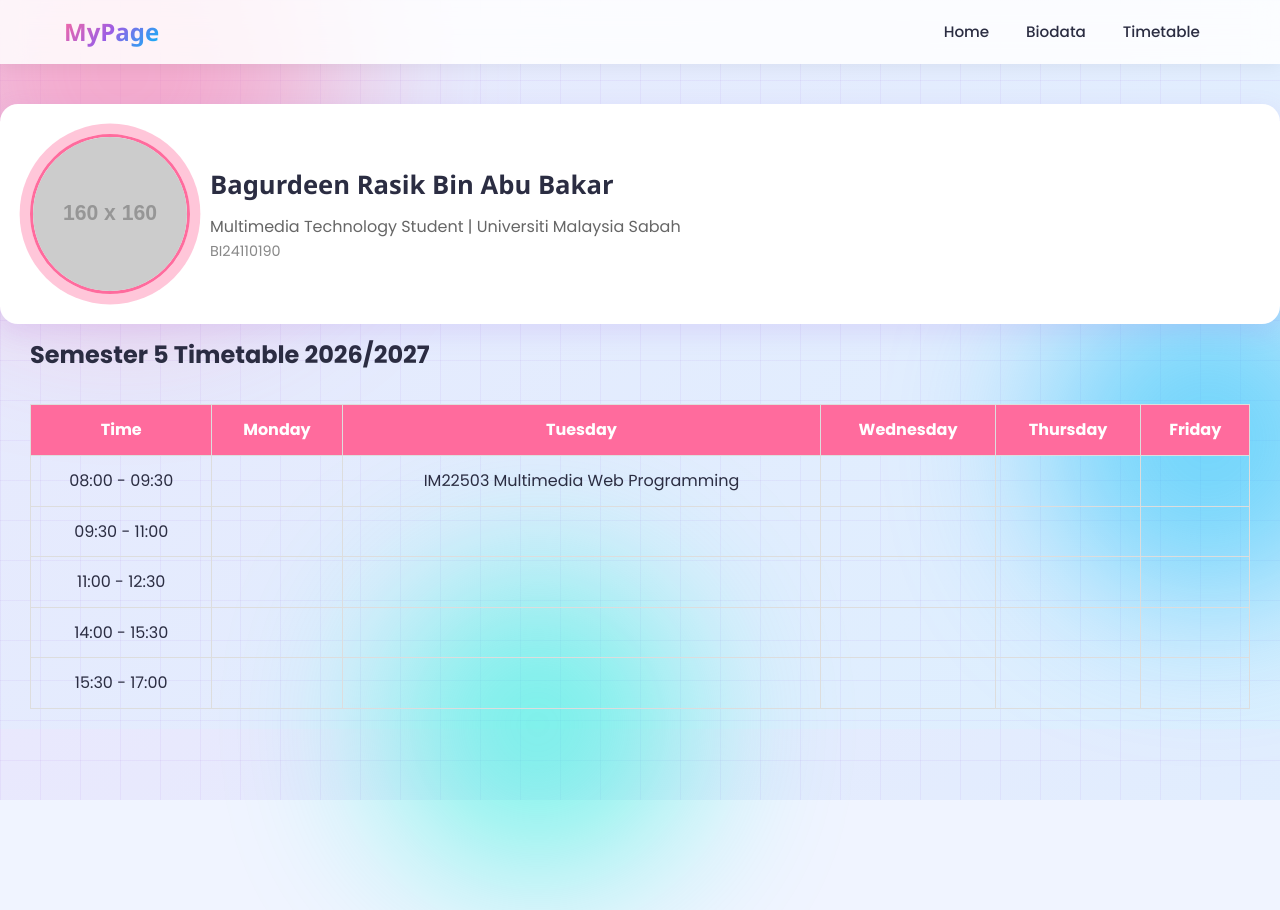
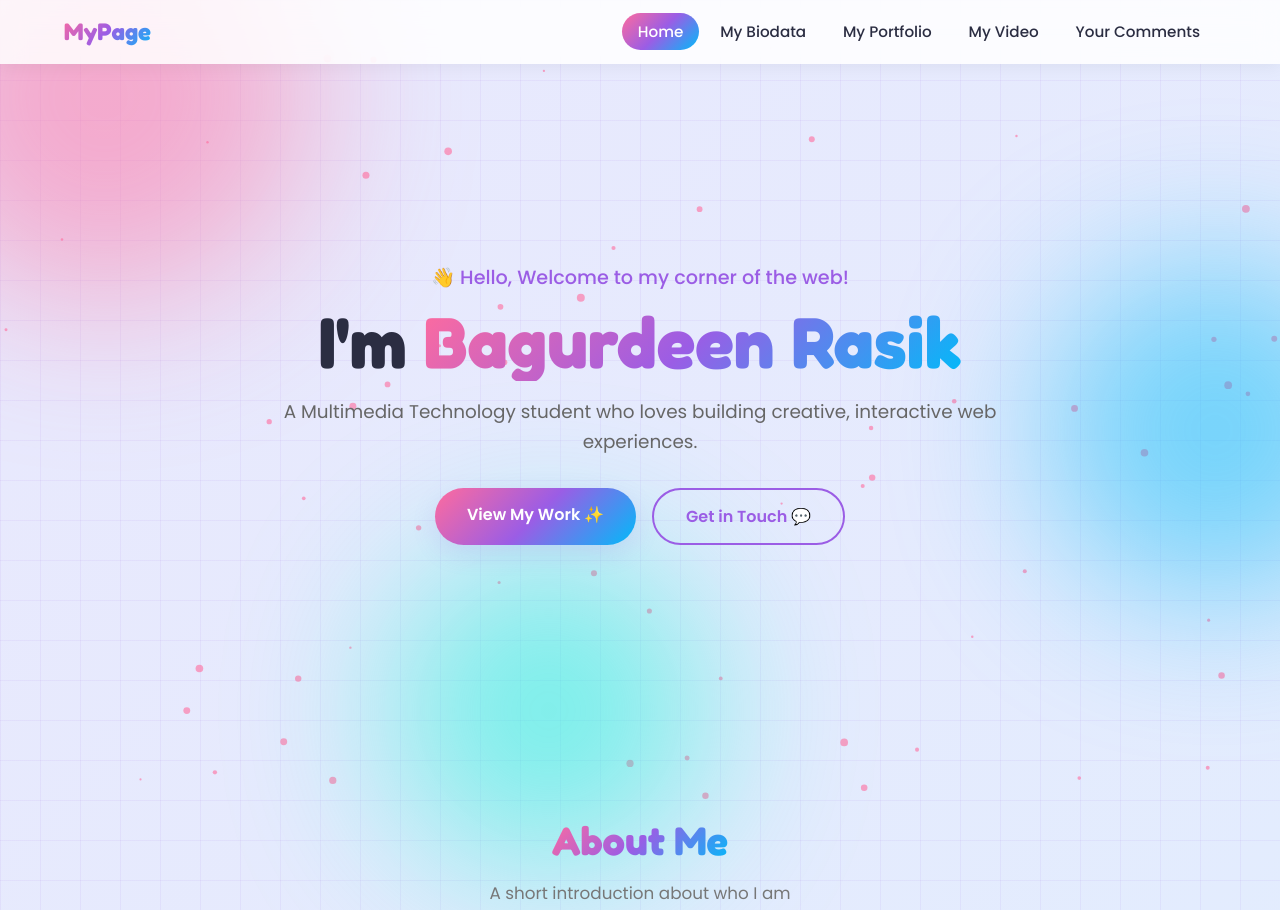
Before and after one commit to rasikk1525/rasik.github.io, a plain HTML site: page index.html in a window 1280 px wide. Shown: the top 910 px of the page. Before the commit the page ends 800 px from the top, so only its background shows below. Drawn offline with Linux system fonts and the light colour scheme; placeholder pictures from the web are drawn by us.

Commit message:
Update index.html

```diff
--- a/index.html
+++ b/index.html
@@ -3,44 +3,8 @@
 <head>
   <meta charset="UTF-8">
   <meta name="viewport" content="width=device-width, initial-scale=1.0">
-  <title>My Personal Page | Biodata</title>
+  <title>My Personal Page | Home</title>
   <link rel="stylesheet" href="css/style.css">
-  <style>
-    :root {
-      --font-display: 'Segoe UI', sans-serif;
-    }
-    .reveal {
-      opacity: 1;
-    }
-    .biodata-profile {
-      display: flex;
-      gap: 20px;
-      align-items: center;
-      flex-wrap: wrap;
-      padding: 30px;
-    }
-    .profile-img {
-      width: 160px;
-      height: 160px;
-      object-fit: cover;
-      border-radius: 50%;
-      border: 3px solid #ff6b9d;
-    }
-    table {
-      width: 100%;
-      border-collapse: collapse;
-      margin-top: 30px;
-    }
-    th, td {
-      border: 1px solid #ddd;
-      padding: 12px;
-      text-align: center;
-    }
-    th {
-      background-color: #ff6b9d;
-      color: white;
-    }
-  </style>
 </head>
 <body>
 <canvas id="bg-canvas"></canvas>
@@ -53,80 +17,102 @@
     <a href="index.html" class="logo">MyPage</a>
     <ul class="nav-links">
       <li><a href="index.html">Home</a></li>
-      <li><a href="biodata.html">Biodata</a></li>
-      <li><a href="timetable.html">Timetable</a></li>
+      <li><a href="biodata.html">My Biodata</a></li>
+      <li><a href="portfolio.html">My Portfolio</a></li>
+      <li><a href="video.html">My Video</a></li>
+      <li><a href="comments.html">Your Comments</a></li>
     </ul>
+    <div class="hamburger"><span></span><span></span><span></span></div>
   </nav>
 
-  <!-- Profile Photo + Intro -->
-  <div class="biodata-profile reveal">
-    <img src="IMG_0302.jpg" alt="My Profile Picture" class="profile-img"
-         onerror="this.src='https://placehold.co/160x160/ff6b9d/ffffff?text=My+Photo'">
-    <div style="flex:1; min-width:250px; text-align:left;">
-      <h2 style="font-family:var(--font-display); font-size:1.6rem; margin-bottom:0.5rem;">Bagurdeen Rasik Bin Abu Bakar</h2>
-      <p style="color:#666;">Multimedia Technology Student | Universiti Malaysia Sabah</p>
-      <p style="color:#888; font-size:0.9rem;">BI24110190</p>
+  <!-- Hero Section -->
+  <header class="hero">
+    <div class="hero-content">
+      <p class="hero-greeting">👋 Hello, Welcome to my corner of the web!</p>
+      <h1 class="hero-title">I'm <span class="gradient-text">Bagurdeen Rasik</span></h1>
+      <p class="hero-tagline">A Multimedia Technology student who loves building creative, interactive web experiences.</p>
+      <div class="hero-buttons">
+        <a href="portfolio.html" class="btn btn-primary">View My Work ✨</a>
+        <a href="comments.html" class="btn btn-outline">Get in Touch 💬</a>
+      </div>
     </div>
-  </div>
+  </header>
 
-  <!-- Timetable Section -->
-  <section style="padding: 20px 30px;">
-    <h2>Semester 5 Timetable 2026/2027</h2>
-    <table>
-      <thead>
-        <tr>
-          <th>Time</th>
-          <th>Monday</th>
-          <th>Tuesday</th>
-          <th>Wednesday</th>
-          <th>Thursday</th>
-          <th>Friday</th>
-        </tr>
-      </thead>
-      <tbody>
-        <tr>
-          <td>08:00 - 09:30</td>
-          <td></td>
-          <td>IM22503 Multimedia Web Programming</td>
-          <td></td>
-          <td></td>
-          <td></td>
-        </tr>
-        <tr>
-          <td>09:30 - 11:00</td>
-          <td></td>
-          <td></td>
-          <td></td>
-          <td></td>
-          <td></td>
-        </tr>
-        <tr>
-          <td>11:00 - 12:30</td>
-          <td></td>
-          <td></td>
-          <td></td>
-          <td></td>
-          <td></td>
-        </tr>
-        <tr>
-          <td>14:00 - 15:30</td>
-          <td></td>
-          <td></td>
-          <td></td>
-          <td></td>
-          <td></td>
-        </tr>
-        <tr>
-          <td>15:30 - 17:00</td>
-          <td></td>
-          <td></td>
-          <td></td>
-          <td></td>
-          <td></td>
-        </tr>
-      </tbody>
-    </table>
+  <!-- About Me -->
+  <section class="section">
+    <h2 class="section-title"><span class="gradient-text">About Me</span></h2>
+    <p class="section-subtitle">A short introduction about who I am</p>
+    <div class="about-box reveal">
+      <p>
+        Hi there! I'm Rasik, a passionate student pursuing a degree in Multimedia Technology at
+        Universiti Malaysia Sabah. I enjoy blending creativity with technology — designing beautiful
+        interfaces, writing clean code, and bringing ideas to life on the web. When I'm not coding,
+        you'll find me exploring new design trends, creating 3D work in Blender, or watching tech
+        tutorials. Thanks for stopping by! 🚀
+      </p>
+    </div>
   </section>
 
+  <!-- Skills & Interests -->
+  <section class="section">
+    <h2 class="section-title"><span class="gradient-text">Skills & Interests</span></h2>
+    <p class="section-subtitle">Things I'm good at and things I love doing</p>
+    <div class="card-grid">
+      <div class="card reveal">
+        <span class="card-icon">🎨</span>
+        <h3>Web Design</h3>
+        <p>Creating responsive, visually appealing web layouts using HTML, CSS and JavaScript.</p>
+      </div>
+      <div class="card reveal">
+        <span class="card-icon">🥽</span>
+        <h3>AR Development</h3>
+        <p>Building augmented reality experiences with MindAR and Three.js on the web.</p>
+      </div>
+      <div class="card reveal">
+        <span class="card-icon">🧊</span>
+        <h3>3D Modeling</h3>
+        <p>Designing low-poly product models, materials and lighting scenes in Blender.</p>
+      </div>
+      <div class="card reveal">
+        <span class="card-icon">🎬</span>
+        <h3>Video Production</h3>
+        <p>Planning, shooting, editing and adding motion graphics to short video clips.</p>
+      </div>
+      <div class="card reveal">
+        <span class="card-icon">🎮</span>
+        <h3>Gaming</h3>
+        <p>An avid gamer who enjoys story-driven and competitive games in my free time.</p>
+      </div>
+      <div class="card reveal">
+        <span class="card-icon">💡</span>
+        <h3>Learning Tech</h3>
+        <p>Always curious about new tools, frameworks and emerging web technologies.</p>
+      </div>
+    </div>
+  </section>
+
+  <!-- Quick Links -->
+  <section class="section">
+    <div class="about-box reveal">
+      <h2 class="section-title" style="margin-bottom:1rem;">Explore More</h2>
+      <p style="margin-bottom:1.5rem;">Want to know more about me? Dive into the other pages!</p>
+      <div class="hero-buttons">
+        <a href="biodata.html" class="btn btn-primary">My Biodata 👤</a>
+        <a href="video.html" class="btn btn-outline">Watch My Video 🎬</a>
+      </div>
+    </div>
+  </section>
+
+  <footer class="footer">
+    <p>Made with <span class="heart">♥</span> by Rasik &copy; <span id="year"></span></p>
+    <p style="font-size:0.85rem; opacity:0.7; margin-top:0.5rem;">IM22503 Multimedia Web Programming Individual Assignment</p>
+    <div class="social-links">
+      <a href="https://www.instagram.com/rasik_786" target="_blank" rel="noopener" title="Instagram">📷</a>
+      <a href="https://www.tiktok.com/@bagurdeenrasik" target="_blank" rel="noopener" title="TikTok">🎵</a>
+      <a href="https://github.com/rasikk1525" target="_blank" rel="noopener" title="GitHub">🐙</a>
+    </div>
+  </footer>
+
+  <script src="js/script.js"></script>
 </body>
 </html>
```
